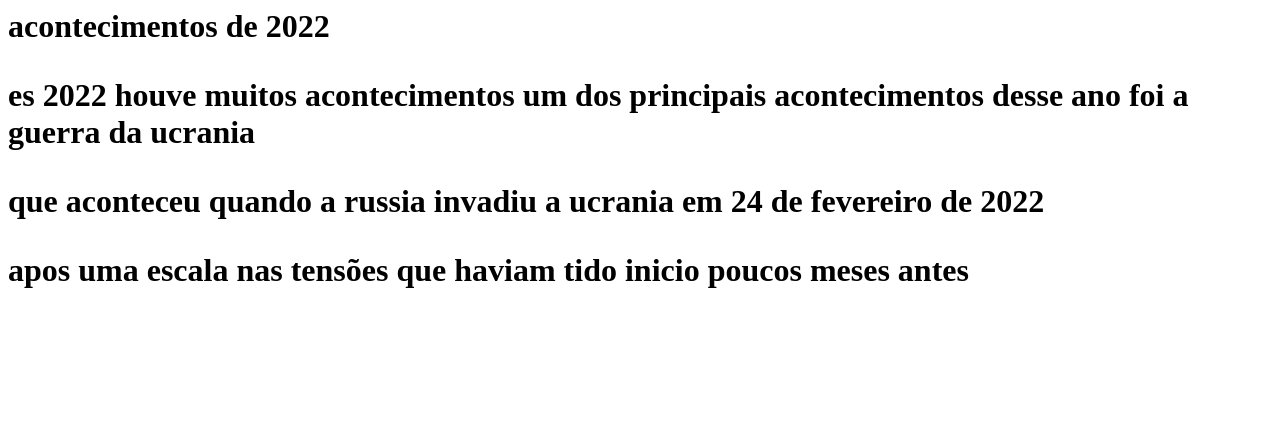
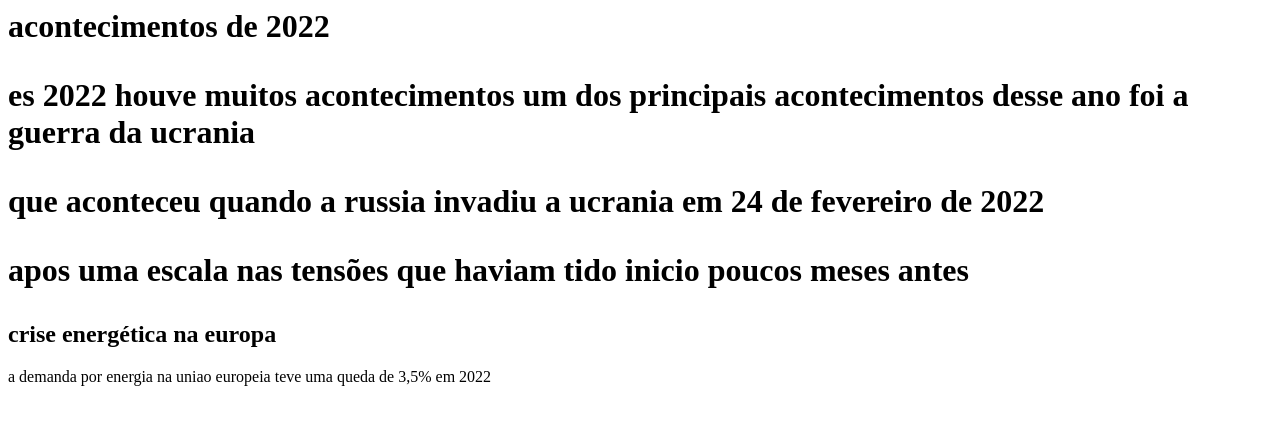
Before and after one commit to 014lucas/-prova3tri-lucas, a plain HTML site: page index.html in a window 1280 px wide. Drawn offline with Linux system fonts and the light colour scheme.

Commit message:
retrospectiva 2022

```diff
--- a/index.html
+++ b/index.html
@@ -3,3 +3,5 @@
 <a>um dos principais acontecimentos desse ano foi a guerra da ucrania</a>
 <p>que aconteceu quando a russia invadiu a ucrania em 24 de fevereiro de 2022
 <p>apos uma escala nas tensões que haviam tido inicio poucos meses antes</p>
+<h2>crise energética na europa</h2>
+<p>a demanda por energia na uniao europeia teve uma queda de 3,5% em 2022</p>
```
